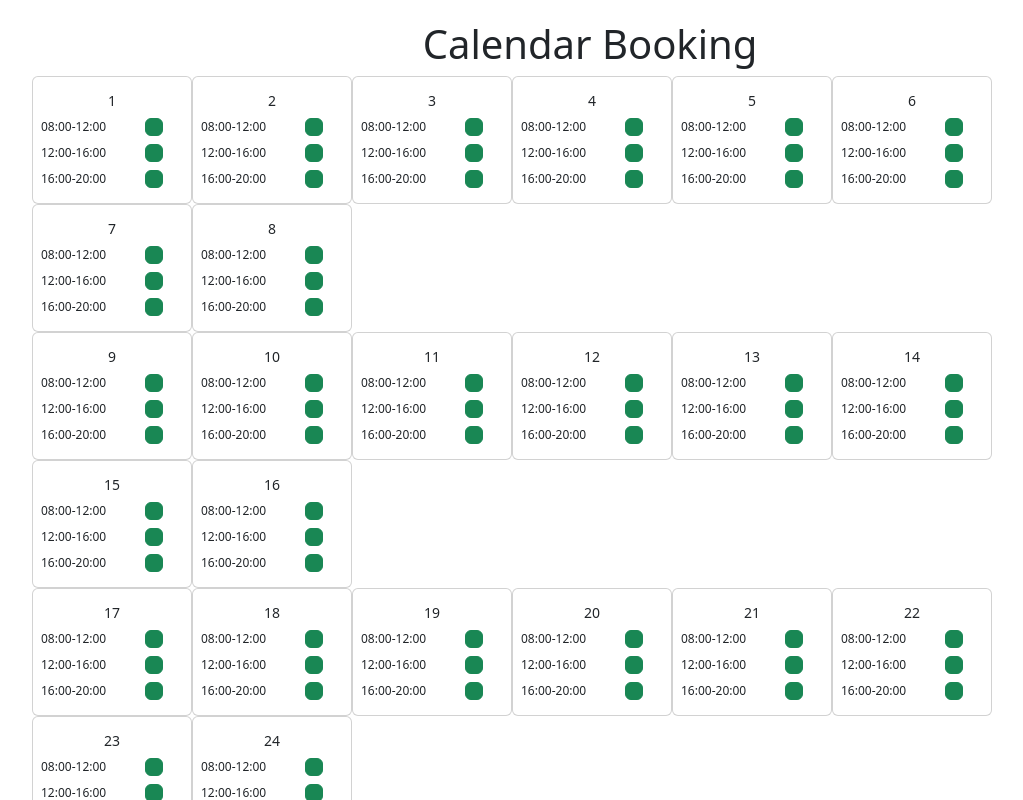
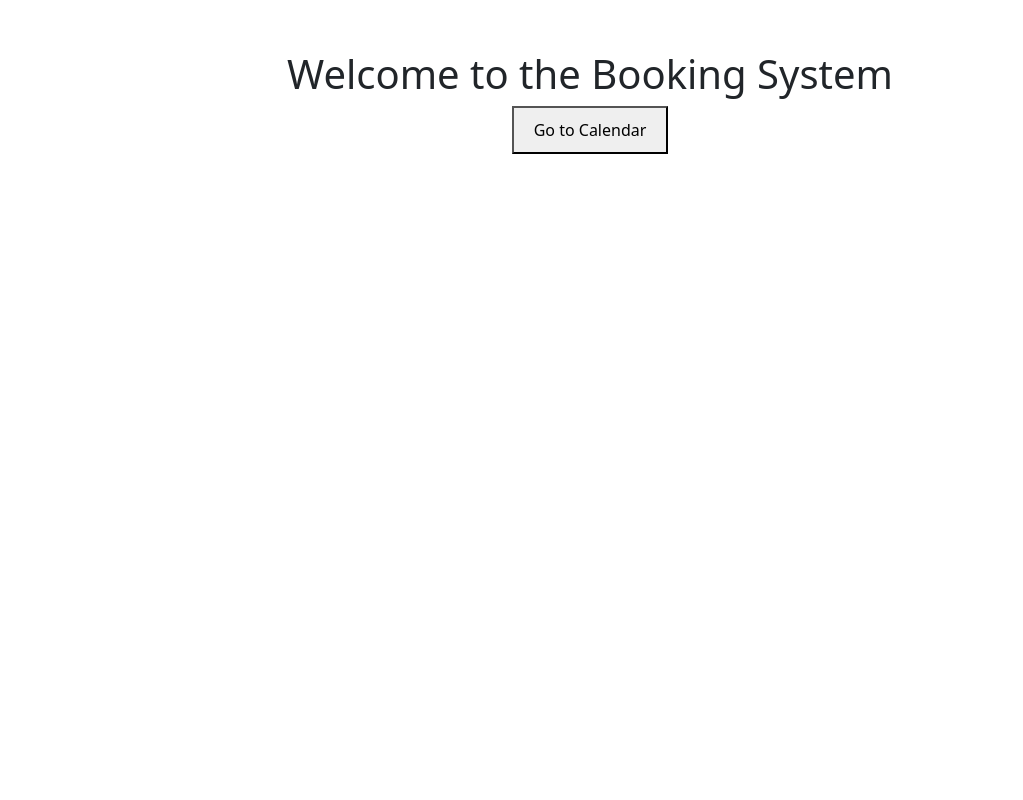
Before and after one commit to Nisse00/Laundry, a React (Vite) app in the folder Laundry/: page / in a window 1280 px wide. Shown: the top 800 px of the page, without its empty margins (50-1073 px from the left). Built offline with nearby package versions, Linux system fonts and the light colour scheme.

Commit message:
The base building blocks are finished

```diff
--- a/Laundry/package.json
+++ b/Laundry/package.json
@@ -13,7 +13,8 @@
     "bootstrap": "^5.3.3",
     "react": "^18.3.1",
     "react-bootstrap": "^2.10.4",
-    "react-dom": "^18.3.1"
+    "react-dom": "^18.3.1",
+    "react-router-dom": "^6.25.1"
   },
   "devDependencies": {
     "@types/react": "^18.3.3",
--- a/Laundry/src/App.tsx
+++ b/Laundry/src/App.tsx
@@ -1,13 +1,14 @@
-import Calendar from "./components/Calendar";
+import { BrowserRouter as Router, Routes, Route } from 'react-router-dom';
+import MainPage from './components/MainPage';
+import CalendarPage from './components/CalendarPage';
 
 export default function App() {
-  return (
-    <div className="container">
-      <div className="row">
-        <div className="col" style={{ textAlign: "center" }}>
-        <Calendar />
-        </div>
-      </div>
-    </div>
-  );
+    return (
+        <Router>
+            <Routes>
+                <Route path="/" element={<MainPage />} />
+                <Route path="/calendar" element={<CalendarPage />} />
+            </Routes>
+        </Router>
+    );
 }
--- /dev/null
+++ b/Laundry/src/components/CalendarPage.tsx
@@ -0,0 +1,15 @@
+import Calendar from './Calendar'; // Adjust the import path as necessary
+
+function CalendarPage() {
+    return (
+        <div className="container">
+            <div className="row">
+                <div className="col" style={{ textAlign: 'center' }}>
+                    <Calendar />
+                </div>
+            </div>
+        </div>
+    );
+}
+
+export default CalendarPage;
--- /dev/null
+++ b/Laundry/src/components/MainPage.tsx
@@ -0,0 +1,20 @@
+import { useNavigate } from 'react-router-dom';
+
+function MainPage() {
+    const navigate = useNavigate();
+
+    const goToCalendar = () => {
+        navigate('/calendar');
+    };
+
+    return (
+        <div style={{ textAlign: 'center', marginTop: '50px' }}>
+            <h1>Welcome to the Booking System</h1>
+            <button onClick={goToCalendar} style={{ padding: '10px 20px', fontSize: '16px' }}>
+                Go to Calendar
+            </button>
+        </div>
+    );
+}
+
+export default MainPage;
```
Also changed, not shown: 1 other file (tests, documents, lock files or other folders).
